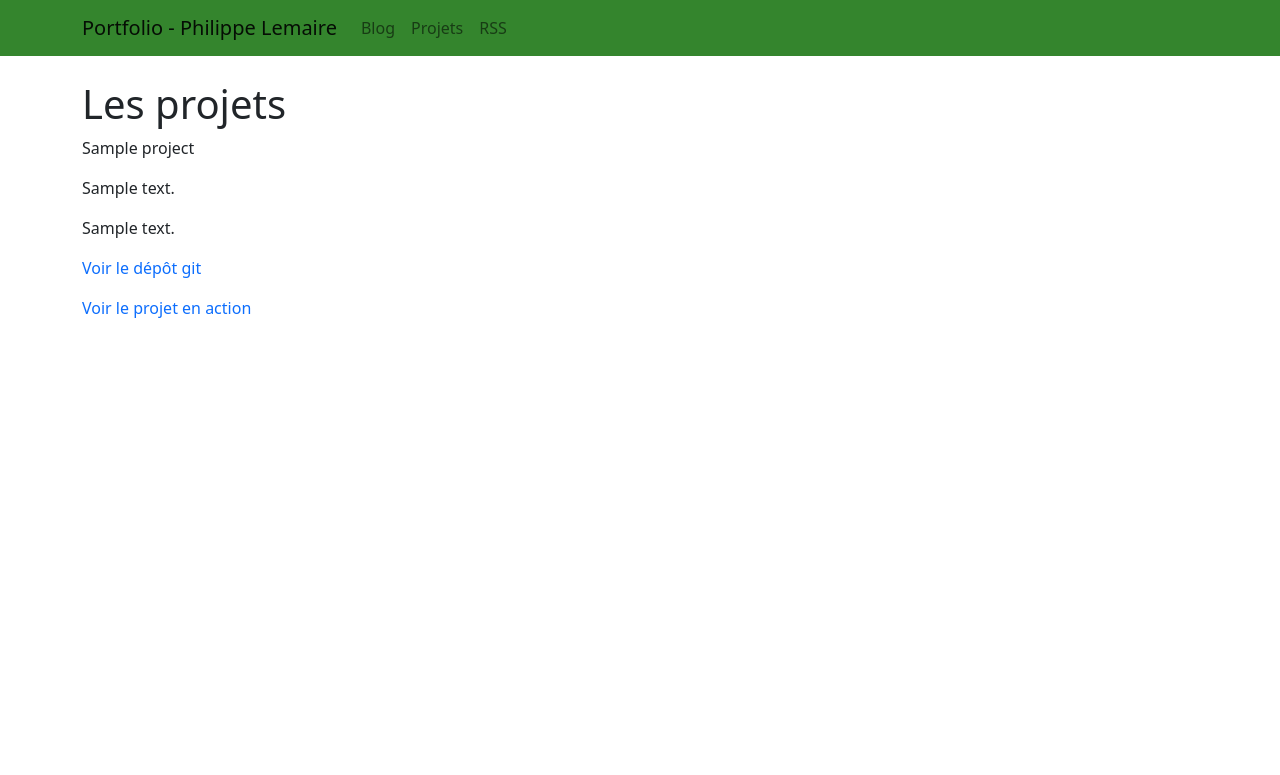
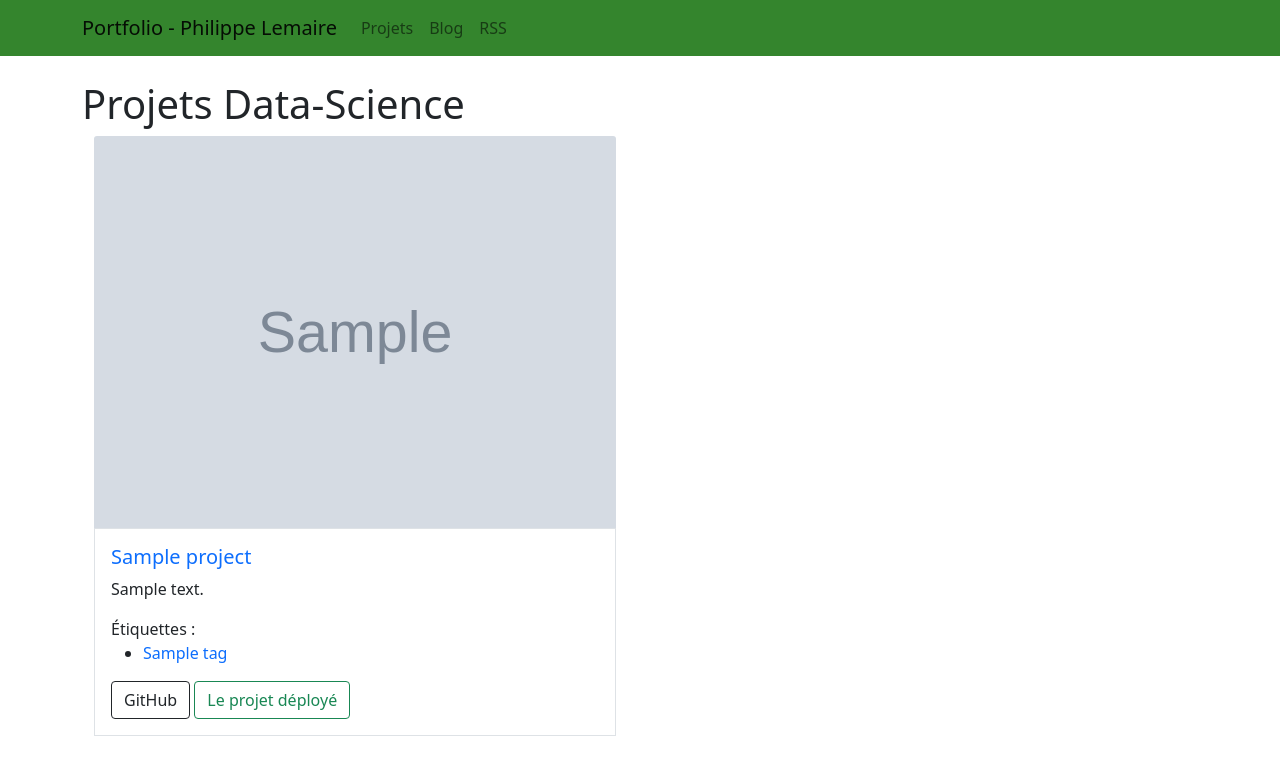
Before and after one commit to philippe-lemaire/portfolio.plemaire.net, a Django app: page /projects/ in a window 1280 px wide. Shown: the top 775 px of the page. Run offline with Django 3.2, Linux system fonts and the light colour scheme; tables that the repository leaves empty hold one stand-in row (values such as "Sample post"); grey boxes marked "Sample" are stand-in pictures.

Commit message:
first views and templates for the folio app

```diff
--- a/folio/models.py
+++ b/folio/models.py
@@ -21,6 +21,7 @@ class Tag(models.Model):
 class Project(models.Model):
     slug = models.SlugField()
     title = models.CharField(max_length=200)
+    cover_img = models.ImageField(upload_to="images/", blank=True)
     summary = models.TextField()
     content = MarkdownxField()
     pub_date = models.DateTimeField(auto_now_add=True)
--- a/folio/templates/folio/project_list.html
+++ b/folio/templates/folio/project_list.html
@@ -1,23 +1,39 @@
 {% extends "base.html" %}
-{% block title %}Actualités{% endblock %}
+{% block title %}Projets data-science{% endblock %}
 {% block content %}
 
-<h1>Les projets</h1>
+<h1>Projets Data-Science</h1>
 {% if project_list %}
+<div class="container overflow-hidden">
+    <div class="row gx-5 gy-5">
+        {% for project in project_list %}
+        <div class="col-6">
+            {% if project.cover_img %}
+            <a href="{% url 'folio:detail' project.slug %}"><img src="{{ project.cover_img.url }}" class="card-img-top"
+                    alt="{{ project.title }}"></a>
+            {% endif %}
+            <div class="p-3 border">
+                <h5 class="card-title"><a href="{% url 'folio:detail' project.slug %}">{{ project.title }}</a></h5>
+                <p class="card-text">{{ project.summary }}</p>
 
-{% for project in project_list %}
-<div>
-    <p>{{project.title}}</p>
-    <p>{{project.summary}}</p>
-    <p> {{project.content}}</p>
-    <p><a target="blank" href="{{project.git_repo}}">Voir le dépôt git</a></p>
-    {% if project.deployed_url %}
-    <p><a target="blank" href="{{project.deployed_url}}">Voir le projet en action</a></p>
-    {% endif %}
+                Étiquettes :
+                <ul>
+                    {% for tag in project.tags.all %}
+                    <li><a href="{% url 'folio:tag_detail' tag.slug %}">{{tag.name}}</a></li>
+                    {% endfor %}
+                </ul>
+                <a target="blank_" href="{{ project.git_repo }}" class="btn btn-outline-dark">GitHub</a>
+                {% if project.deployed_url %}
+                <a target=" blank_" href="{{ project.deployed_url }}" class="btn btn-outline-success">Le projet
+                    déployé</a>
+                {% endif %}
+
+            </div>
+        </div>
+
+        {% endfor %}
+    </div>
 </div>
-{% endfor %}
-
-
 {% else %}
 <p>Aucun projet.</p>
 {% endif %}
--- a/folio/urls.py
+++ b/folio/urls.py
@@ -7,4 +7,6 @@ app_name = "folio"
 urlpatterns = [
     path("", TemplateView.as_view(template_name="folio/index.html"), name="index"),
     path("projects/", views.ProjectListView.as_view(), name="projects"),
+    path("projects/<slug:slug>/", views.ProjectDetailView.as_view(), name="detail"),
+    path("tag/<slug:slug>/", views.TagDetailView.as_view(), name="tag_detail"),
 ]
--- a/folio/views.py
+++ b/folio/views.py
@@ -1,9 +1,17 @@
 from django.shortcuts import render
-from django.views.generic import ListView
-from .models import Project
+from django.views.generic import ListView, DetailView
+from .models import Project, Tag
 
 # Create your views here.
 
 
 class ProjectListView(ListView):
     model = Project
+
+
+class ProjectDetailView(DetailView):
+    model = Project
+
+
+class TagDetailView(DetailView):
+    model = Tag
--- a/templates/base.html
+++ b/templates/base.html
@@ -26,12 +26,11 @@
             </button>
             <div class="collapse navbar-collapse" id="navbarNavDropdown">
                 <ul class="navbar-nav">
-
+                    <li class="nav-item">
+                        <a class="nav-link" href="{% url 'folio:projects' %}">Projets</a>
+                    </li>
                     <li class="nav-item">
                         <a class="nav-link" href="{% url 'blog:index' %}">Blog</a>
-                    </li>
-                    <li class="nav-item">
-                        <a class="nav-link" href="{% url 'folio:projects' %}">Projets</a>
                     </li>
                     <li class="nav-item">
                         <a class="nav-link" href="{% url 'blog:feed' %}">RSS</a>
```
Also changed, not shown: folio/templates/folio/project_detail.html (added, +24 -0 lines), folio/templates/folio/tag_detail.html (added, +19 -0 lines), folio/migrations/0002_project_cover_img.py (added), uploads/images/pkm_card_gen_header.png (added), uploads/images/titanic_header.png (added).
